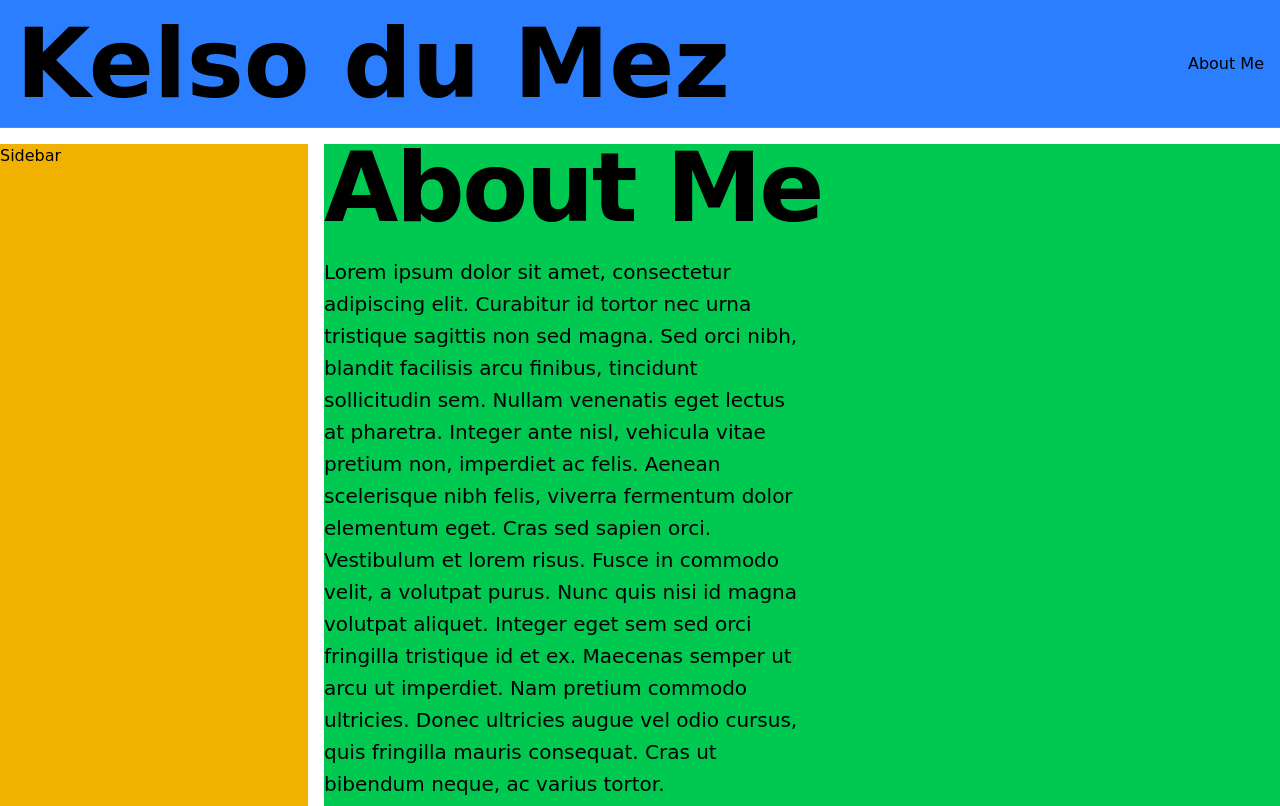
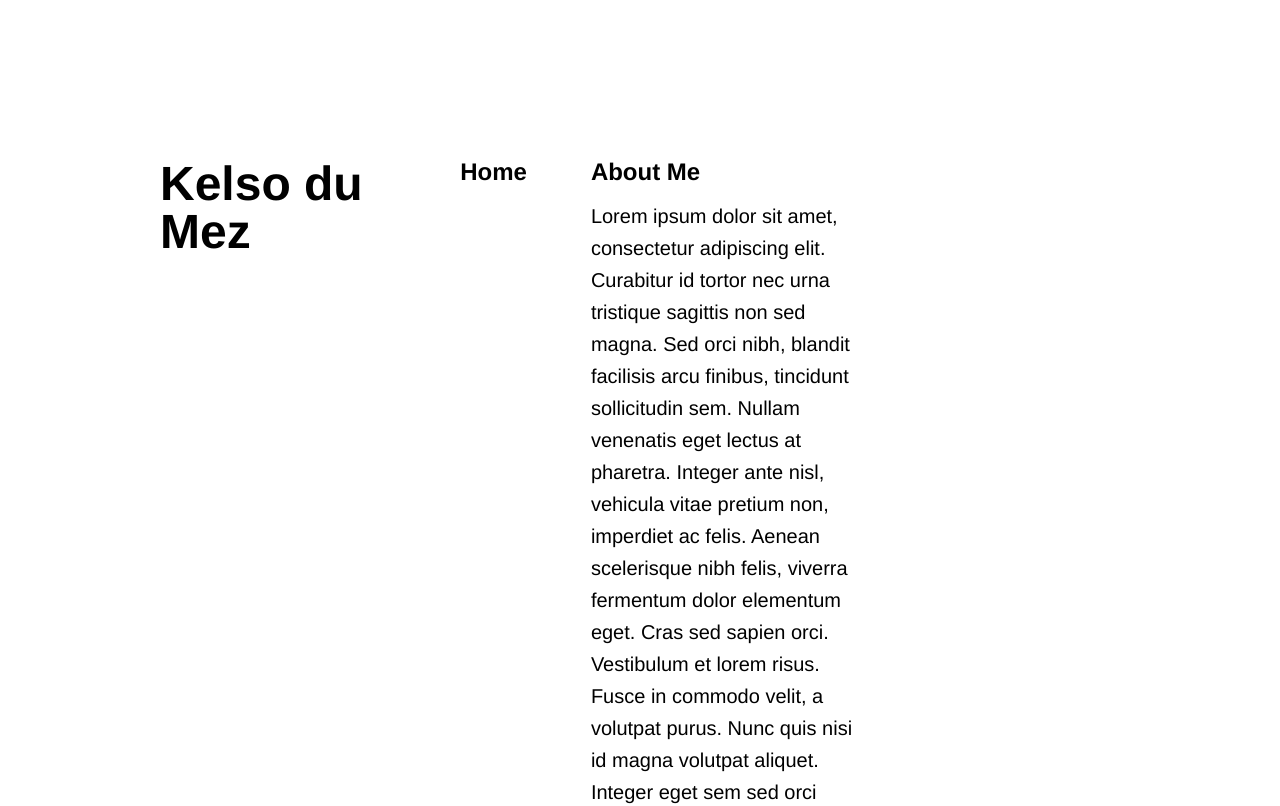
Before and after one commit to kelsodumez/kelsodumez.github.io, a Next.js app: page / in a window 1280 px wide. Shown: the top 806 px of the page. Built offline with nearby package versions, Linux system fonts and the light colour scheme.

Commit message:
reworking from tailwind bc its ass

```diff
--- a/package.json
+++ b/package.json
@@ -13,7 +13,8 @@
     "@heroicons/react": "^2.2.0",
     "next": "16.2.10",
     "react": "19.2.4",
-    "react-dom": "19.2.4"
+    "react-dom": "19.2.4",
+    "react-router-dom": "^7.18.2"
   },
   "devDependencies": {
     "@tailwindcss/postcss": "^4",
--- a/src/app/globals.css
+++ b/src/app/globals.css
@@ -26,5 +26,42 @@
 body {
   background: var(--background);
   color: var(--foreground);
-  font-family: "Comic Sans MS", Helvetica, sans-serif;
+  font-family: Helvetica, sans-serif;
+
+  display: flex;
+  column-count: 12;
+  flex-direction: row;
+  min-height: 100%;
+  padding: 16vh;
+
 }
+
+body > *
+{
+  margin: 4vh;
+}
+
+.title {
+  width: 60em;
+  font-size: 3rem;
+  line-height: 1;
+  font-weight: 700;
+  position: relative;
+  align-items: start;
+}
+
+.sidebar {
+  column-span: 3;
+}
+
+.content {
+  column-span: 9;
+  height: stretch;
+}
+
+.header {
+  font-size: 1.5rem;
+  line-height: 1;
+  font-weight: 700;
+  padding-bottom: 1rem;
+}
--- a/src/app/layout.js
+++ b/src/app/layout.js
@@ -1,6 +1,6 @@
 import { Geist, Geist_Mono } from "next/font/google";
 import "./globals.css";
-import Navbar from "../components/navbar";
+import Sidebar from "../components/sidebar";
 
 const geistSans = Geist({
   variable: "--font-geist-sans",
@@ -23,17 +23,10 @@ export default function RootLayout({ children }) {
       lang="en"
       className={`${geistSans.variable} ${geistMono.variable} h-full antialiased`}
     >
-      <body className="min-h-full flex flex-col">
-        {/*<div className="flex flex-col flex-1 items-center justify-center bg-(--secondary-background) font-sans">*/}
-
-          {/*{children}*/}
-        {/*</div>*/}
-          <div className="grid grid-cols-12 gap-4">
-          <div className="col-span-12 bg-blue-500 h-32"><Navbar /></div>
-          <div className="col-span-3 bg-yellow-500 h-screen">Sidebar</div>
-          <div className="col-span-9 bg-green-500 h-screen">{children}</div>
-            {/*<div className="col-span-12 bg-red-500 h-16">Footer</div>*/}
-          </div>
+      <body>
+          <div className="title">Kelso du Mez</div>
+          <div className="sidebar"><Sidebar/></div>
+          <div className="content">{children}</div>
       </body>
     </html>
   );
--- a/src/app/page.js
+++ b/src/app/page.js
@@ -1,11 +1,10 @@
 import Image from "next/image";
+import SetTitle from "../components/sidebar";
 
 export default function Home() {
     return (
-            // <main> className="flex flex-1 w-full max-w-8/12 flex-col items-center justify-between py-32 px-8 bg-(--background) sm:items-start">
         <main>
-                <div className="flex flex-col items-center gap-6 text-center sm:items-start sm:text-left">
-                    <h1 className="max-w-12/12 text-8xl font-bold leading-22 tracking-tight text-black">
+            <h1 className="header">
                     About Me
                 </h1>
                 <p className="max-w-6/12 text-xl leading-8 text-(--foreground)">
@@ -15,42 +14,13 @@ export default function Home() {
                         href="https://vercel.com/templates?framework=next.js&utm_source=create-next-app&utm_medium=appdir-template-tw&utm_campaign=create-next-app"
                         className="font-medium text-zinc-950"
                     >
-                            {/*Templates*/}
                     </a>{" "}
-                        {/*or the{" "}*/}
                     <a
                         href="https://nextjs.org/learn?utm_source=create-next-app&utm_medium=appdir-template-tw&utm_campaign=create-next-app"
                         className="font-medium text-zinc-950"
                     >
-                            {/*Learning*/}
                     </a>{" "}
                 </p>
-                </div>
-                {/*<div className="flex flex-col gap-8 text-base font-medium sm:flex-row">*/}
-                {/*    <a*/}
-                {/*        className="flex h-12 w-full items-center justify-center gap-2 rounded-full bg-foreground px-5 text-background transition-colors hover:bg-[#383838] md:w-39.5"*/}
-                {/*        href="https://vercel.com/new?utm_source=create-next-app&utm_medium=appdir-template-tw&utm_campaign=create-next-app"*/}
-                {/*        target="_blank"*/}
-                {/*        rel="noopener noreferrer"*/}
-                {/*    >*/}
-                {/*        <Image*/}
-                {/*            className="dark:invert"*/}
-                {/*            src="/vercel.svg"*/}
-                {/*            alt="Vercel logomark"*/}
-                {/*            width={16}*/}
-                {/*            height={16}*/}
-                {/*        />*/}
-                {/*        Get in Touch*/}
-                {/*    </a>*/}
-                {/*    <a*/}
-                {/*        className="flex h-12 w-full items-center justify-center rounded-full border border-solid border-black/8 px-5 transition-colors hover:border-transparent hover:bg-black/4  md:w-39.5"*/}
-                {/*        href="https://nextjs.org/docs?utm_source=create-next-app&utm_medium=appdir-template-tw&utm_campaign=create-next-app"*/}
-                {/*        target="_blank"*/}
-                {/*        rel="noopener noreferrer"*/}
-                {/*    >*/}
-                {/*        See my work*/}
-                {/*    </a>*/}
-                {/*</div>*/}
             </main>
     );
 }
--- a/src/components/navbar.js
+++ /dev/null
@@ -1,36 +0,0 @@
-import { Disclosure, DisclosureButton, DisclosurePanel, Menu, MenuButton, MenuItem, MenuItems } from '@headlessui/react'
-import { Bars3Icon, BellIcon, XMarkIcon } from '@heroicons/react/24/outline'
-
-
-
-const navigation = [
-    { name: 'Home', href: '/#', current: false },
-    { name: 'Portfolio', href: 'portfolio/#', current: true },
-    // { name: 'Blog', href: '/#', current: false },
-    // { name: 'Calendar', href: '#', current: false },
-]
-
-function classNames(...classes) {
-    return classes.filter(Boolean).join(' ')
-}
-
-export default function Navbar() {
-    return (
-        <Disclosure
-            as="nav"
-            className="relative var(--background) after:pointer-events-none after:absolute after:inset-x-0 after:bottom-0 after:h-px after:bg-white/10"
-        ><nav className="flex justify-between items-center p-4">
-            <div className="flex space-x-4">
-                <div className="col-span-4 sm:col-span-12 text-8xl font-bold">
-                    Kelso du Mez
-                </div>
-            </div>
-            <div className="flex space-x-4">
-                <div>
-                    About Me
-                </div>
-            </div>
-        </nav>
-        </Disclosure>
-    )
-}
--- /dev/null
+++ b/src/components/sidebar.js
@@ -0,0 +1,32 @@
+import React from 'react'
+import { useLocation } from "react-router-dom";
+
+const pageTitle = "Home";
+
+const navigation = [
+    { name: 'Home', href: '/#', current: false },
+    { name: 'Portfolio', href: 'portfolio/#', current: true },
+]
+
+function classNames(...classes) {
+    return classes.filter(Boolean).join(' ')
+}
+
+const Header = () => {
+    const location = useLocation;
+
+    switch (useLocation().pathname) {
+        case "/":
+        default:
+            return "Home page";
+        case "/Portfolio":
+            return "Portfolio";
+    }
+}
+
+export default function Sidebar() {
+    return (
+        // <div className="header">Test</div>
+        <div className="header">{pageTitle}</div>
+    )
+}
```
Also changed, not shown: src/components/title.js (added, +21 -0 lines), 1 other file (tests, documents, lock files or other folders). Lines whose indentation alone changed are shown as unchanged.
